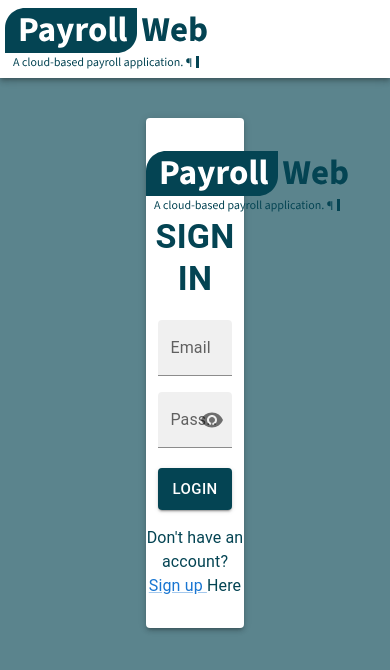
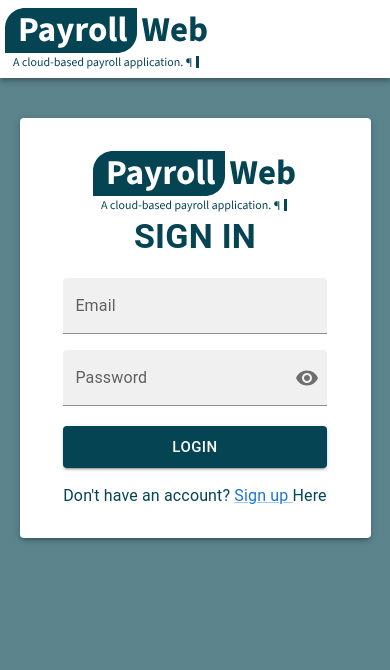
Before and after one commit to gerald-diego54/payroll-client, a Next.js app: page / in a window 390 px wide. Shown: the top 670 px of the page. Built offline with nearby package versions, Linux system fonts and the light colour scheme.

Commit message:
Implement mobile responsiveness in login

```diff
--- a/src/components/login/LoginForm.tsx
+++ b/src/components/login/LoginForm.tsx
@@ -1,22 +1,34 @@
-import { Box, FilledInput, FormControl, IconButton, InputAdornment, InputLabel, Typography } from "@mui/material";
+import {
+    Box,
+    FilledInput,
+    FormControl,
+    IconButton,
+    InputAdornment,
+    InputLabel,
+    Typography,
+    useMediaQuery,
+} from "@mui/material";
 import { Visibility, VisibilityOff } from "@mui/icons-material";
 import Button from "@mui/material/Button";
 import Image from "next/image";
-import Link from "@mui/material/Link";
+import { Link, Paper, TextField } from "@mui/material";
 import LogoDark from "../../../public/logo-dark.svg";
-import Paper from "@mui/material/Paper";
 import React, { useState } from "react";
-import TextField from "@mui/material/TextField";
+import { useTheme } from "@mui/material/styles";
 
 const LoginForm: React.FC = (): JSX.Element => {
+    const theme = useTheme();
     const [showPassword, setShowPassword] = useState(false);
     const handleClickShowPassword = () => setShowPassword((show) => !show);
+    const media = useMediaQuery(theme.breakpoints.down("md"));
+    const mobileStyle = { maxWidth: "90vw", margin: "40px auto 0 auto", padding: "30px 0" };
+    const desktopStyle = { maxWidth: "332px", margin: "40px auto 0 auto", padding: "30px 0" };
     const handleMouseDownPassword = (event: React.MouseEvent<HTMLButtonElement>) => {
         event.preventDefault();
     };
 
     return (
-        <Paper elevation={3} sx={{ maxWidth: "25%", margin: "40px auto 0 auto", padding: "30px 0" }}>
+        <Paper elevation={3} sx={media ? mobileStyle : desktopStyle}>
             <Box sx={{ width: "fit-content", margin: "0 auto" }}>
                 <Image src={LogoDark} alt="Logo" />
             </Box>
```
